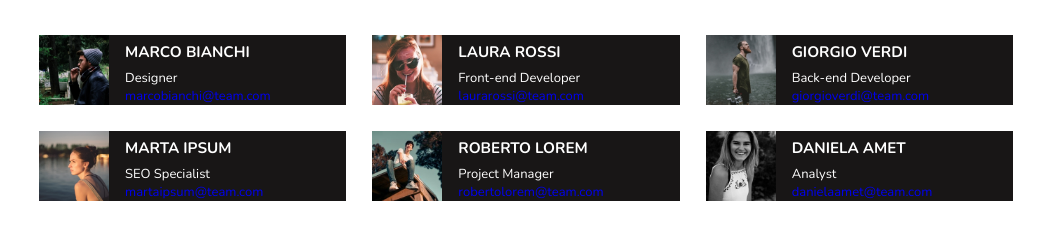
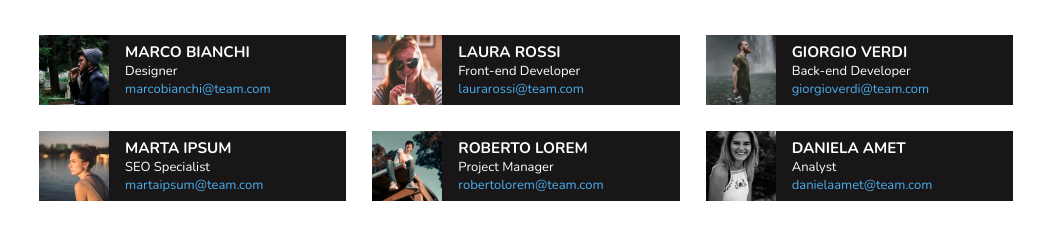
Before and after one commit to danieldivincenzo/html-css-flex-cards, a plain HTML site: page index.html in a window 1280 px wide. Shown: the part 129-368 px from the top of the page, without its empty margins (114-1165 px from the left). Drawn offline with nearby package versions, Linux system fonts and the light colour scheme.

Commit message:
modificato h3 cards

```diff
--- a/css/app.css
+++ b/css/app.css
@@ -37,6 +37,7 @@ li {
 
 a {
     text-decoration: none;
+    color: rgb(76, 174, 240);
 }
 
 .w-33 {
@@ -53,6 +54,6 @@ a {
     gap: 16px;
 }
 
-.card-body>* {
-    padding-top: 7px;
+h3 {
+    margin-top: 7px;
 }
```
